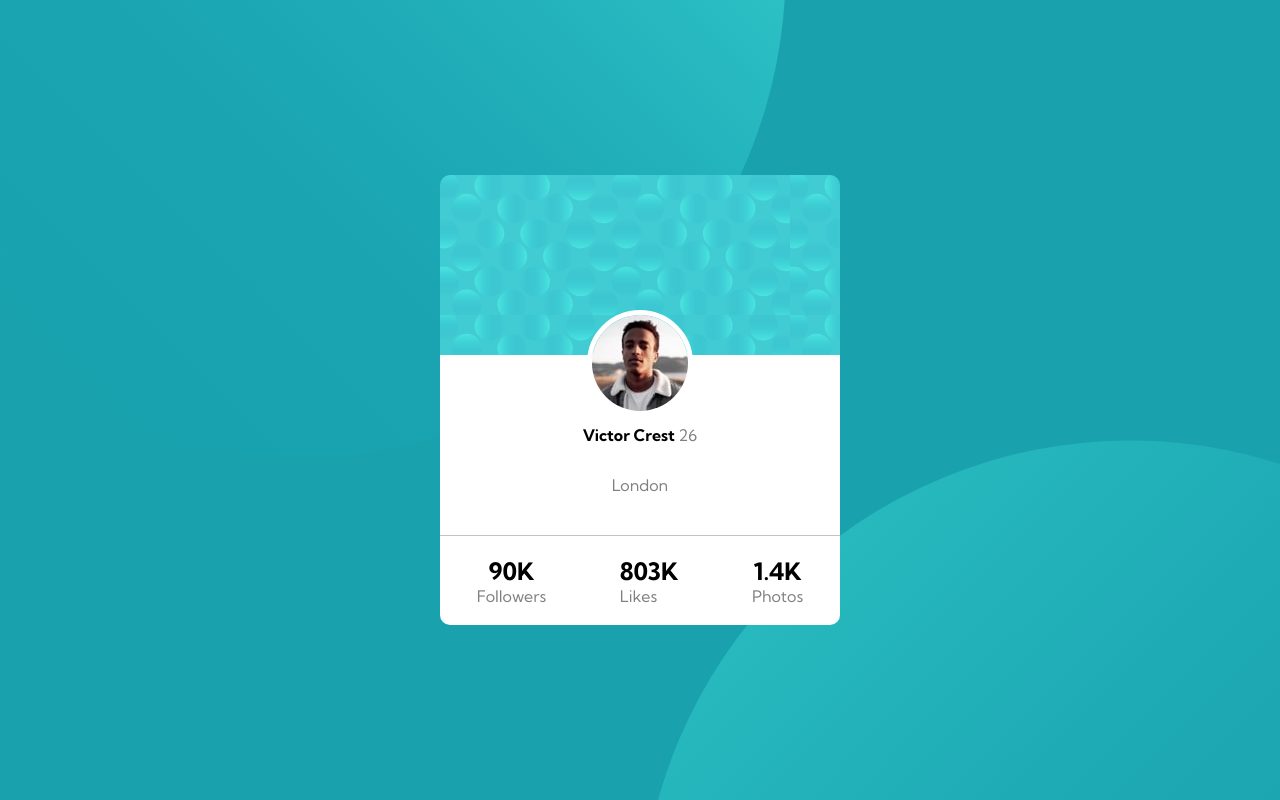
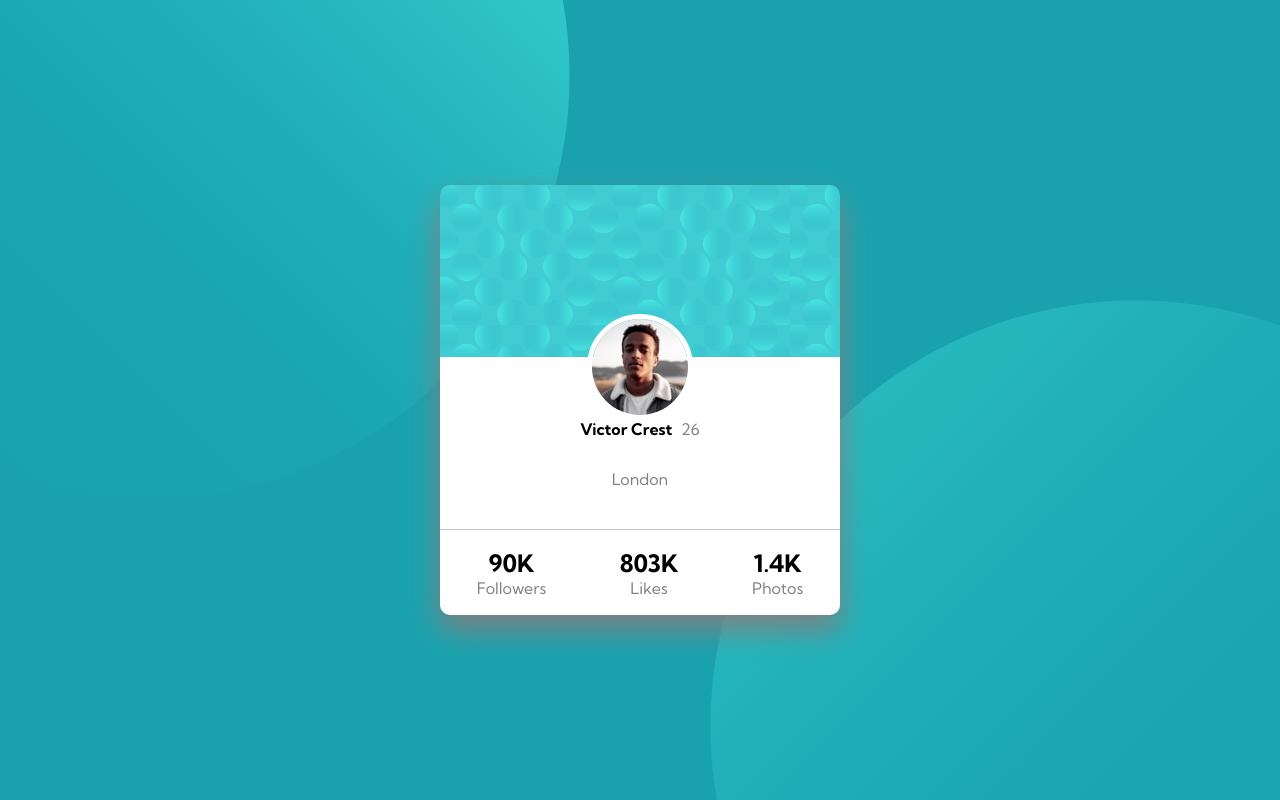
Before and after one commit to adojcinovic/week1_and_2_task, a plain HTML site: page index.html in a window 1280 px wide. Drawn offline with Linux system fonts and the light colour scheme.

Commit message:
task one update

```diff
--- a/index.html
+++ b/index.html
@@ -13,7 +13,10 @@
 <body>
 
     <div class="frame">
-        <!-- <img src="./images/bg-pattern-top.svg" alt=""> -->
+        <div class="background">
+            <img src="./images/bg-pattern-top.svg" alt="" class="top_img">
+            <img src="./images/bg-pattern-bottom.svg" alt="" class="bottom_img">
+        </div>
         <div class="card">
             <div class="top">
 
--- a/style.css
+++ b/style.css
@@ -6,6 +6,7 @@
 
 
 .frame {
+    position: absolute;
     width: 100%;
     height: 100vh;
     background-color: hsl(185, 75%, 39%);
@@ -13,17 +14,35 @@
     align-items: center;
     justify-content: center;
     background-repeat: no-repeat;
-    background-image: url(./images/bg-pattern-top.svg), url(./images/bg-pattern-bottom.svg);
-    background-position: -15vw -65vh, 50vw 55vh;
+    overflow: hidden;
+}
+.background .top_img,
+.background .bottom_img{
+    position: absolute;
+    width: 850px ;
+    height: auto;
+    z-index: 0;
+}
+.background .top_img {
+    top: -350px;
+    left: -280px;
+
+}
+.background .bottom_img {
+    bottom: -350px;
+    right: -280px;
 }
 
 .card {
     width: 400px;
-    height: 450px;
+    height: 430px;
     /* background-color: chocolate; */
     /* border: 1px solid black; */
     position: relative;
     font-family: 'Kumbh Sans', sans-serif;
+    text-align: center;
+    box-shadow: 0 15px 30px gray;
+    border-radius: 10px;
 }
 
 .top {
@@ -38,7 +57,6 @@
     width: 100%;
     background-color: white;
     position: relative;
-    text-align: center;
 }
 
 .bottom {
@@ -77,16 +95,31 @@
 }
 .age {
     color: gray;
+    margin-left: 5px;
 }
 
 .font400 {
     font-family: 'Kumbh Sans', sans-serif;
     font-weight: 400;
     color: gray;
-    text-align: center;
 }
 .font700 {
     font-family: 'Kumbh Sans', sans-serif;
     font-weight: 700;
-    text-align: center;
 }
+
+
+@media all and (max-width: 375px) {
+
+
+    .background .top_img {
+        top: -483px;
+        left: -684px;
+    }
+
+    .background .bottom_img {
+        bottom: -503px;
+        right: -652px;
+
+    }
+}
```
